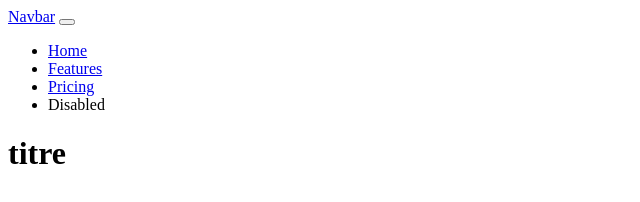
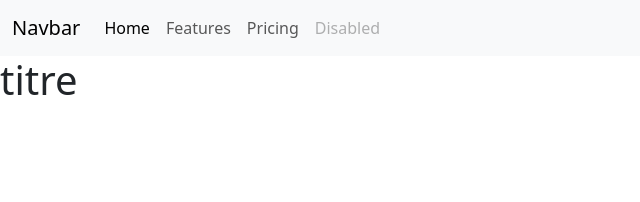
Before and after one commit to lalalandcloud/repo-test, a plain HTML site: page index.html in a window 1280 px wide. Shown: the whole page, without its empty margins (0-640 px from the left). Drawn offline with nearby package versions, Linux system fonts and the light colour scheme.

Commit message:
bootstrap

```diff
--- a/index.html
+++ b/index.html
@@ -3,6 +3,7 @@
 <head>
     <meta charset="UTF-8">
     <meta name="viewport" content="width=device-width, initial-scale=1.0">
+    <link href="https://cdn.jsdelivr.net/npm/bootstrap@5.3.3/dist/css/bootstrap.min.css" rel="stylesheet" integrity="sha384-QWTKZyjpPEjISv5WaRU9OFeRpok6YctnYmDr5pNlyT2bRjXh0JMhjY6hW+ALEwIH" crossorigin="anonymous">
     <title>Document</title>
 </head>
 <body>
```
